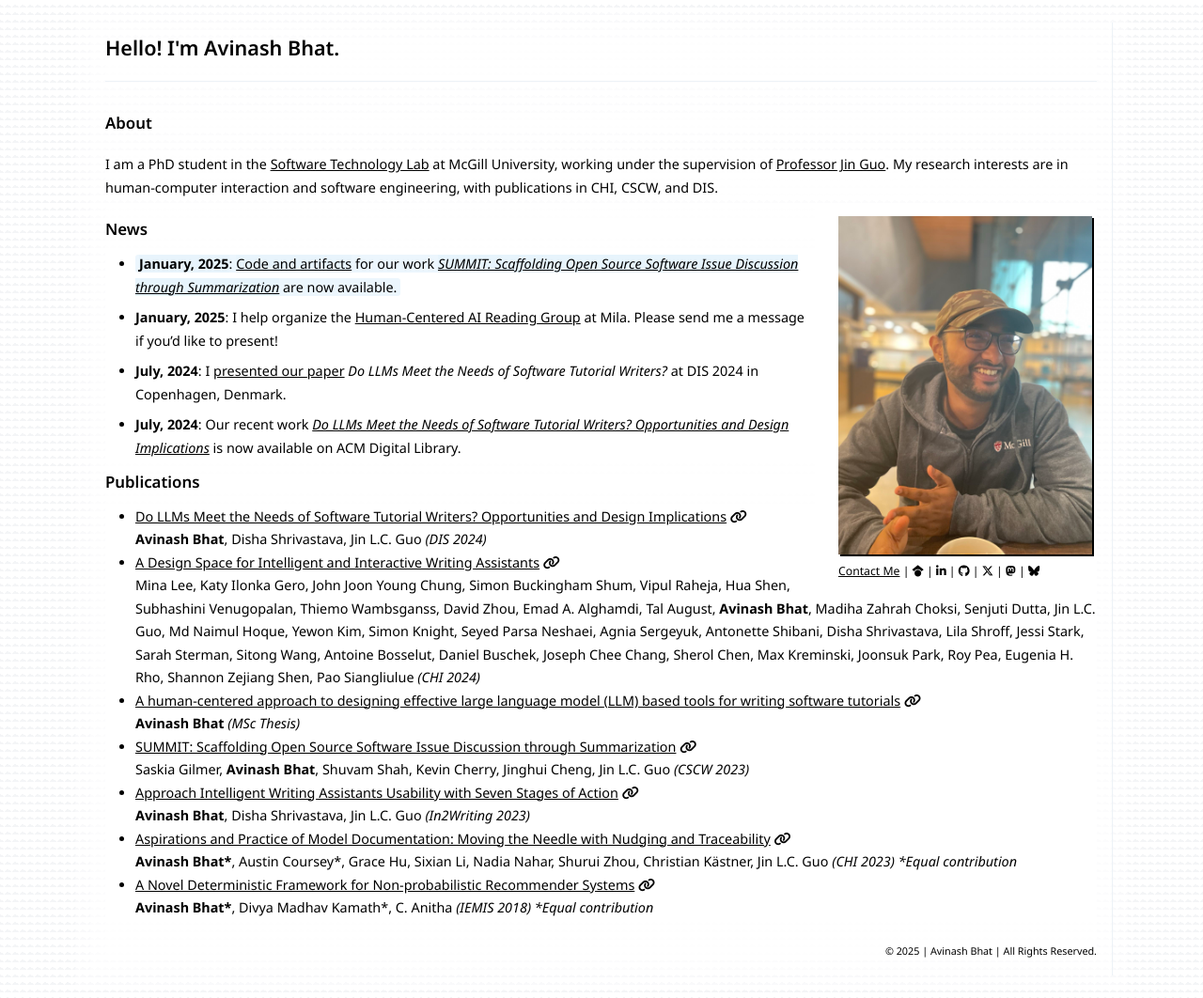
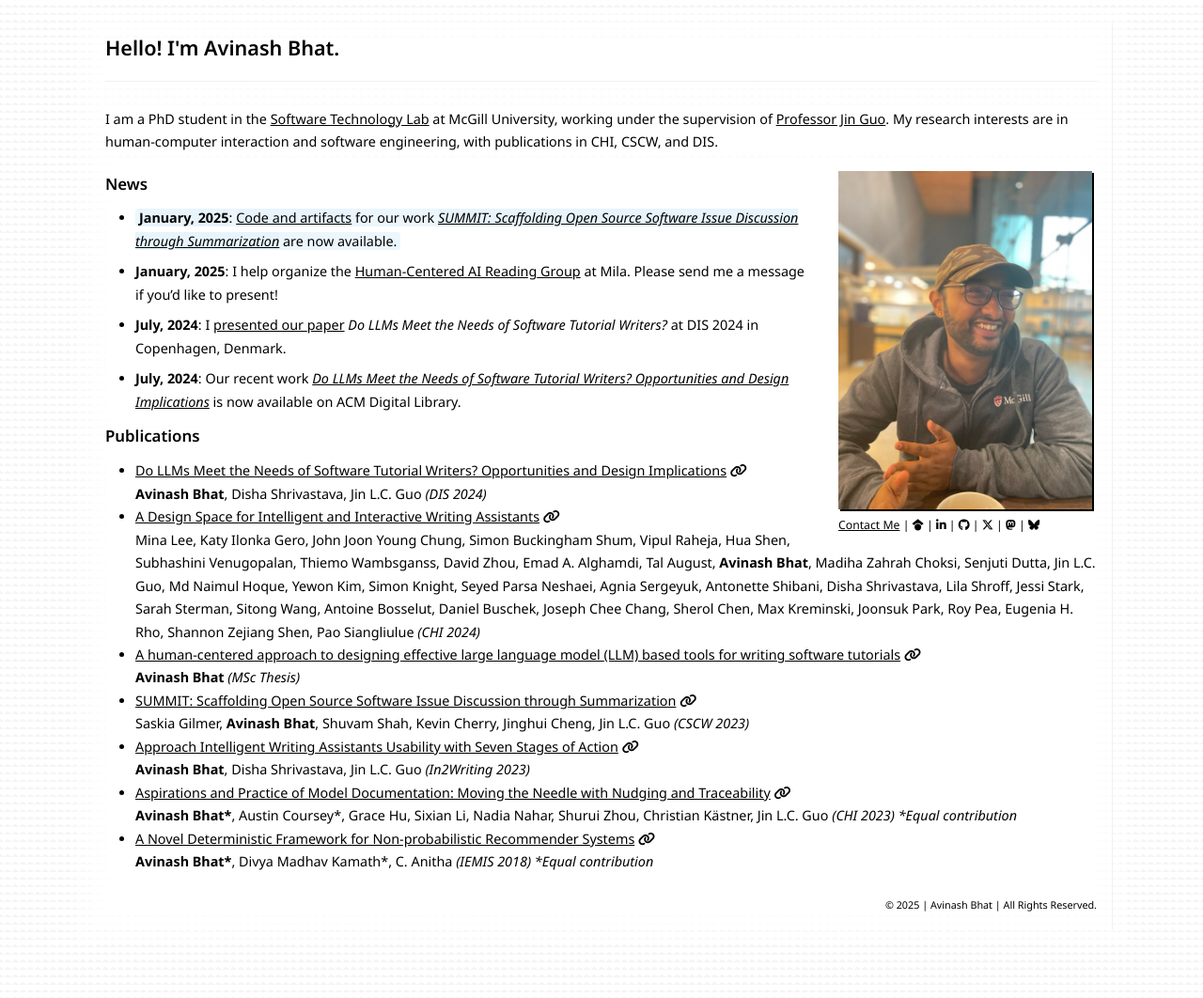
Before and after one commit to avinashbhat/avinashbhat.github.io, a Jekyll site: the page built from _pages/about.md, in a window 1280 px wide. Shown: the whole page at 94% size. Built offline with Jekyll 4.4.1, drawn with Linux system fonts in a browser that asks for light colours; nearby versions of some CDN libraries; after the commit the page ends 1013 px from its top, so only the background shows below that.

Commit message:
removed about heading

```diff
--- a/_pages/about.md
+++ b/_pages/about.md
@@ -2,7 +2,6 @@
 layout: page
 title: Hello! I'm Avinash Bhat.
 ---
-<h3>About</h3>
 <p>
 I am a PhD student in the <a href="https://www.cs.mcgill.ca/~jguo/lab.html">Software Technology Lab</a> at McGill University, working under the supervision of <a href="https://www.cs.mcgill.ca/~jguo">Professor Jin Guo</a>. My research interests are in human-computer interaction and software engineering, with publications in CHI, CSCW, and DIS.
 </p>
```
